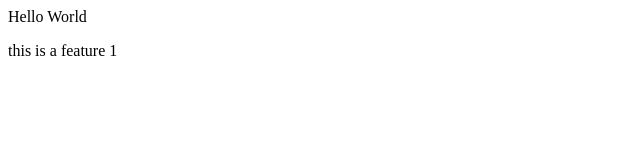
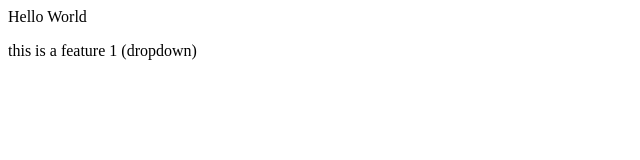
Before and after one commit to prathamesh-1583/LocalRepo, a plain HTML site: page index.html in a window 1280 px wide. Shown: the full height of the page, 0-640 px from the left. Drawn offline with Linux system fonts and the light colour scheme.

Commit message:
add dropdown

```diff
--- a/index.html
+++ b/index.html
@@ -1,3 +1,3 @@
 <p>Hello World</p>
 
-<p>this is a feature 1</p>
+<p>this is a feature 1 (dropdown)</p>
```
